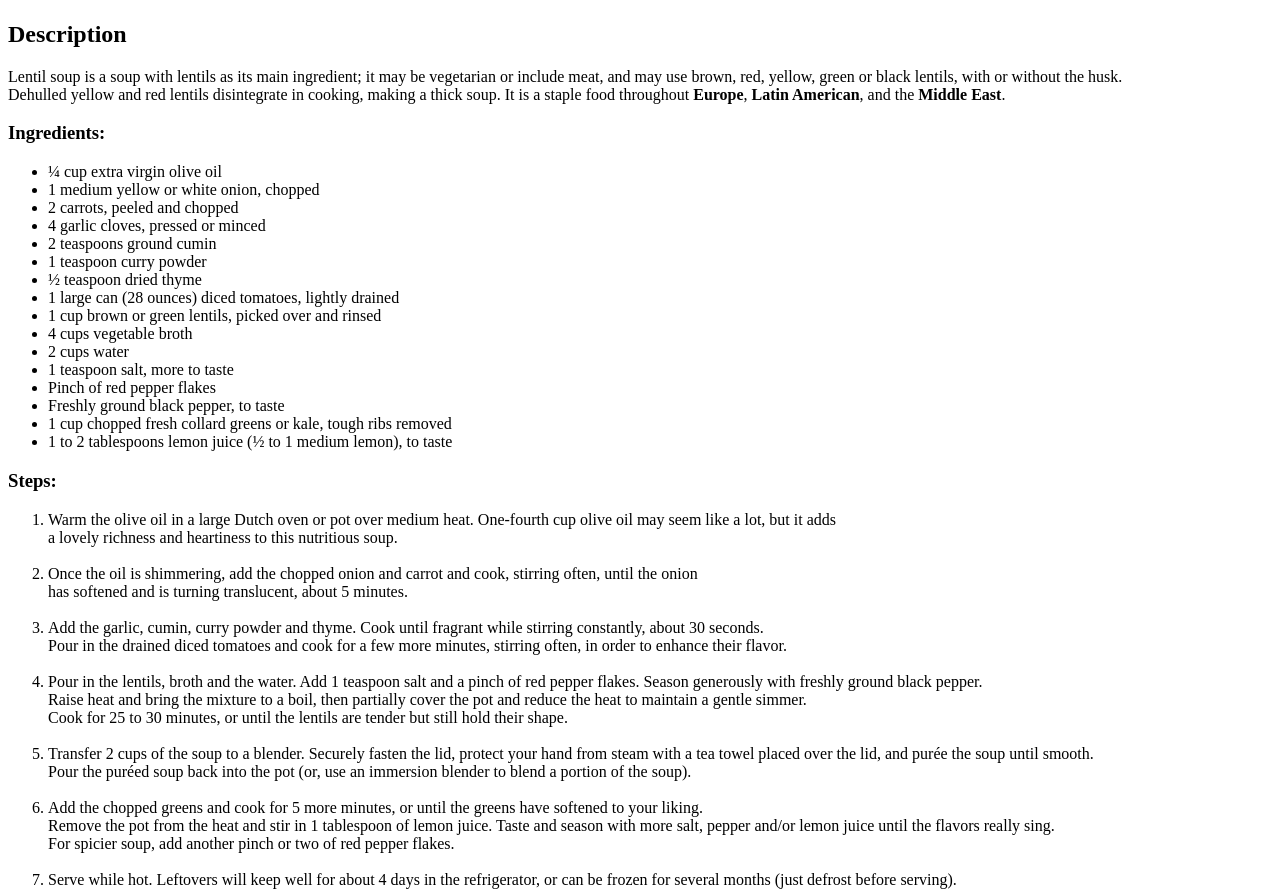
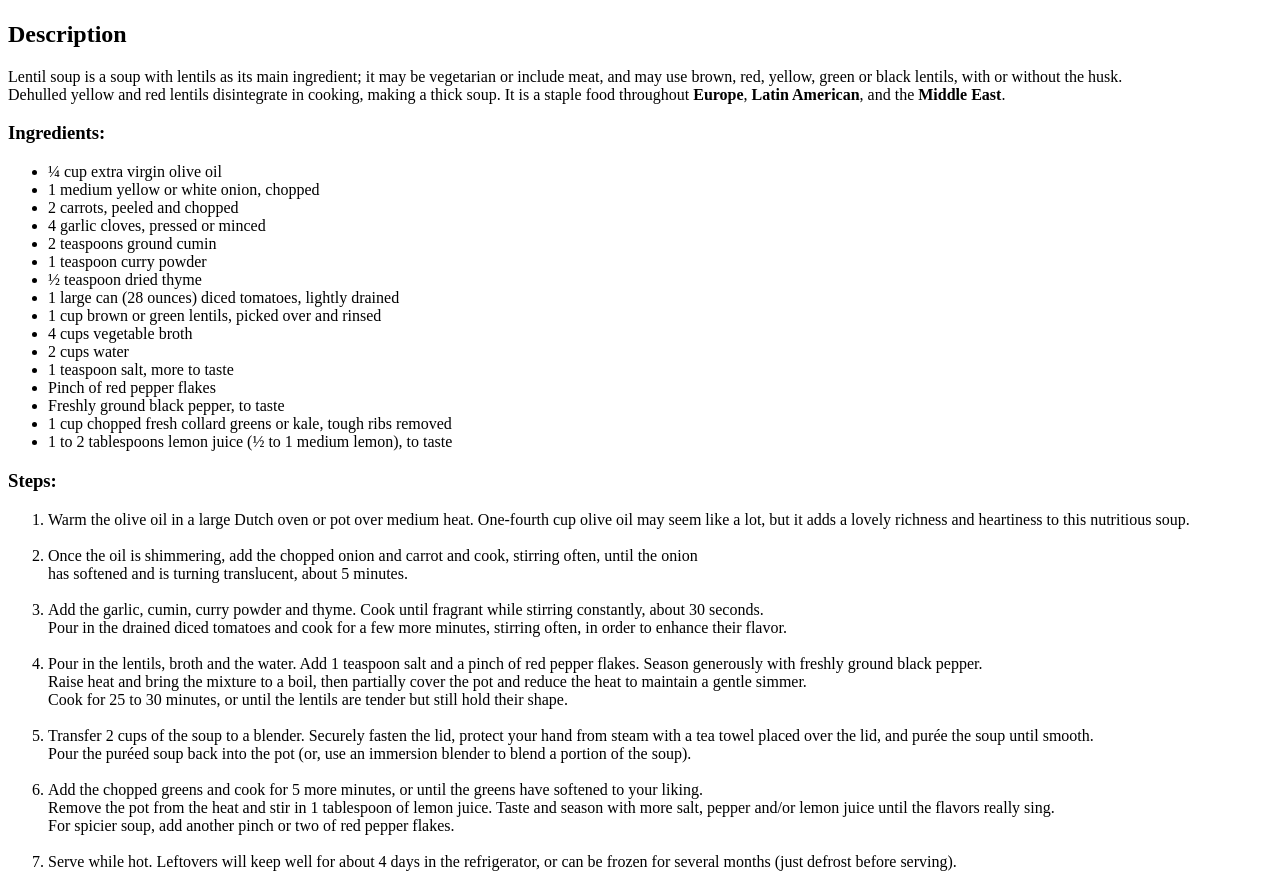
Before and after one commit to 1Cahrl/odin-recipes, a plain HTML site: page recipes/lentil-soup.html in a window 1280 px wide. Shown: the part 433-1325 px from the top of the page. Drawn offline with Linux system fonts and the light colour scheme.

Commit message:
Change a couple line breaks in lentil-soup

```diff
--- a/recipes/lentil-soup.html
+++ b/recipes/lentil-soup.html
@@ -40,7 +40,7 @@
 
     <h3>Steps:</h3>
         <ol>
-            <li>Warm the olive oil in a large Dutch oven or pot over medium heat. One-fourth cup olive oil may seem like a lot, but it adds <br>a lovely richness
+            <li>Warm the olive oil in a large Dutch oven or pot over medium heat. One-fourth cup olive oil may seem like a lot, but it adds a lovely richness
                 and heartiness to this nutritious soup.</li><br>
 
             <li>Once the oil is shimmering, add the chopped onion and carrot and cook, stirring often,
```
